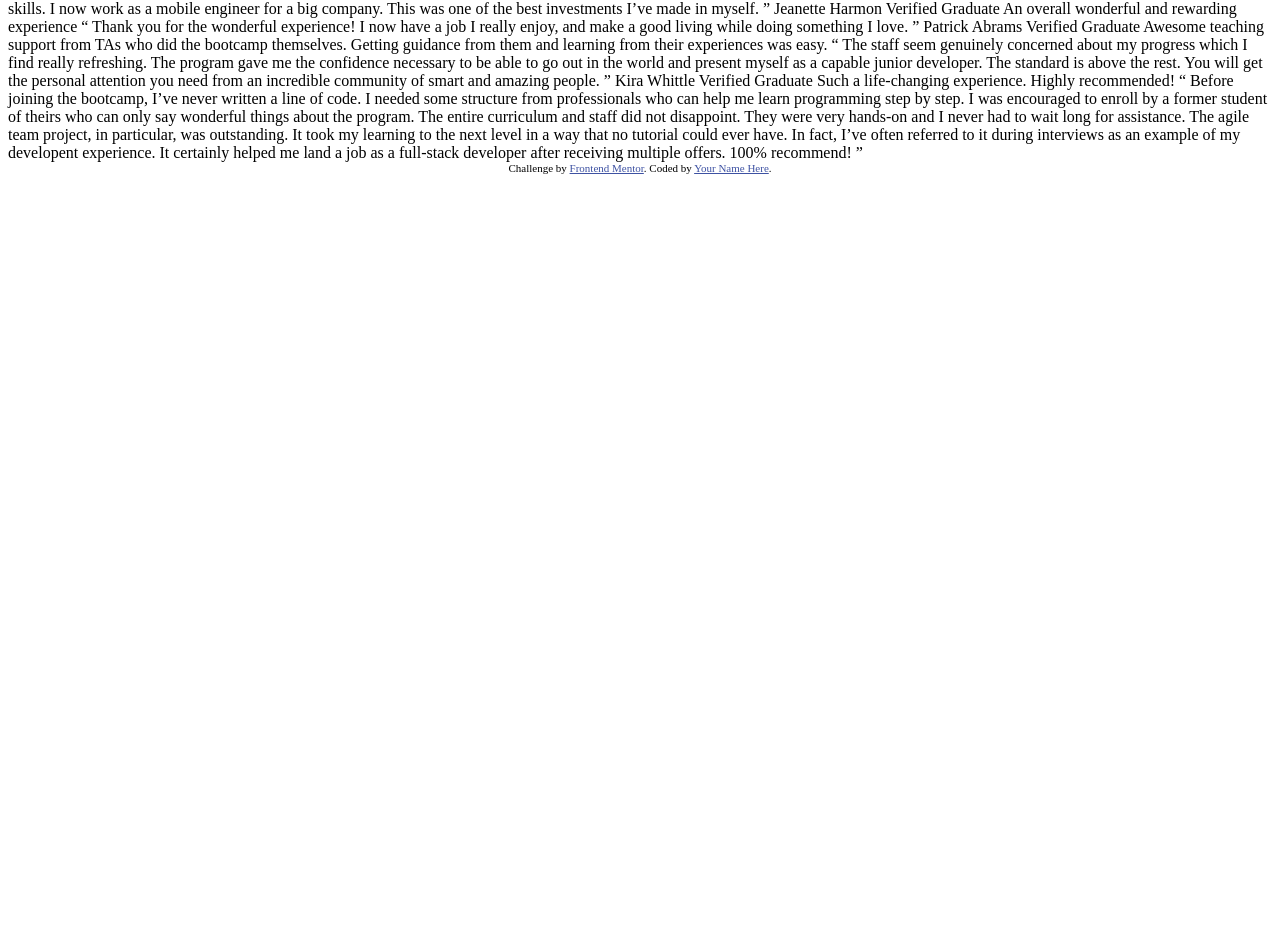
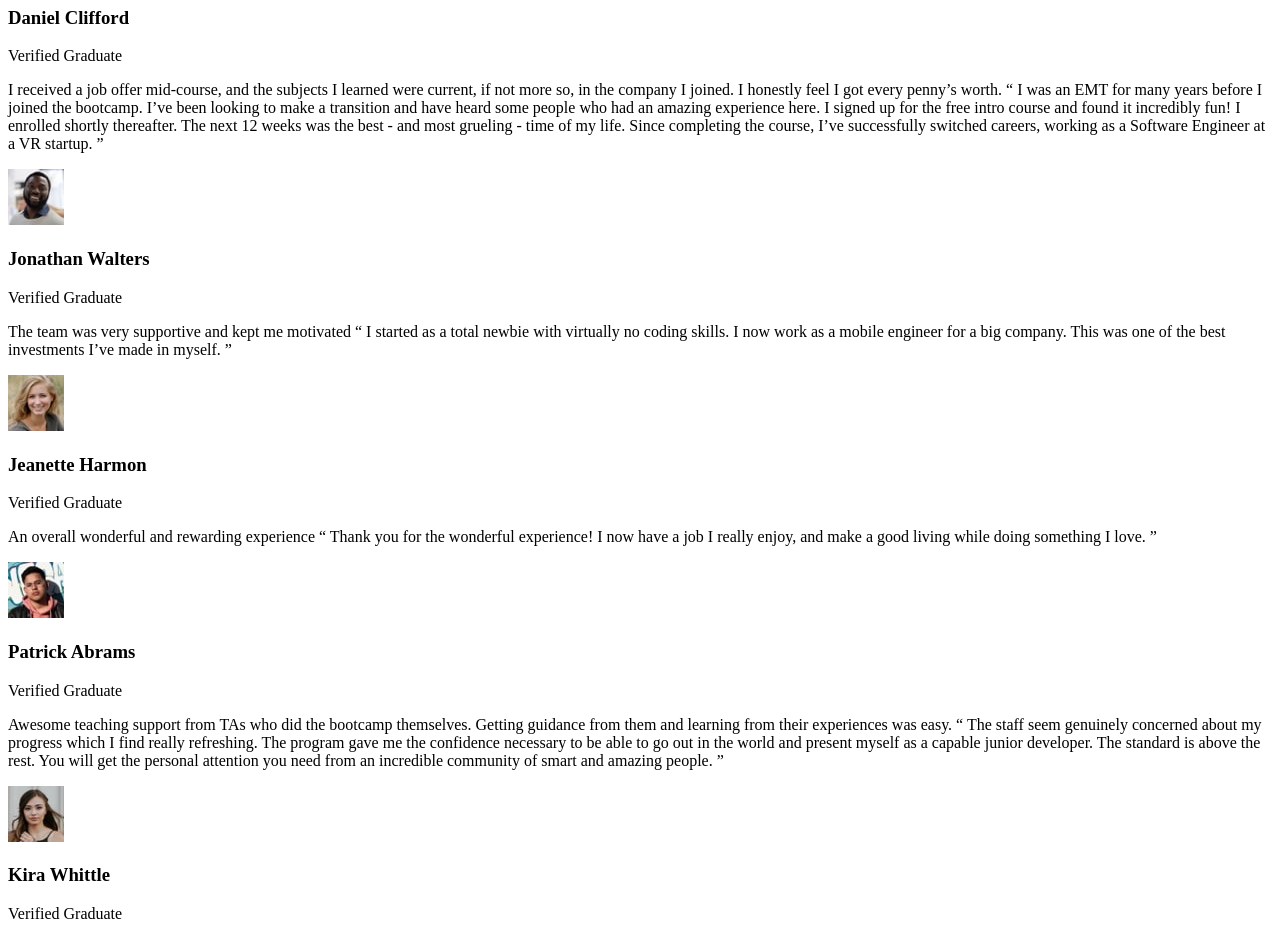
Before and after one commit to alpataseven/Grid-Challenge, a plain HTML site: page index.html in a window 1280 px wide. Shown: the part 80-1016 px from the top of the page. Before the commit the page ends 800 px from the top, so only its background shows below. Drawn offline with Linux system fonts and the light colour scheme.

Commit message:
html yapısı olusturuldu.

```diff
--- a/index.html
+++ b/index.html
@@ -1,63 +1,103 @@
 <!DOCTYPE html>
-<html lang="en">
+<html lang="tr">
+
 <head>
   <meta charset="UTF-8">
-  <meta name="viewport" content="width=device-width, initial-scale=1.0"> <!-- displays site properly based on user's device -->
+  <meta name="viewport" content="width=device-width, initial-scale=1.0">
+  <!-- displays site properly based on user's device -->
 
+  <link rel="stylesheet" href="/assest/style.css"> <!--CSS Link-->
+  <link rel="preconnect" href="https://fonts.googleapis.com"> <!--Fonts Link-->
+  <link rel="preconnect" href="https://fonts.gstatic.com" crossorigin>
+  <link href="https://fonts.googleapis.com/css2?family=Barlow+Semi+Condensed:wght@500;600&display=swap"
+    rel="stylesheet">
   <link rel="icon" type="image/png" sizes="32x32" href="./images/favicon-32x32.png">
 
-  <title>Frontend Mentor | [Challenge Name Here]</title>
+  <title>Grid Challenge</title>
 
-  <!-- Feel free to remove these styles or customise in your own stylesheet 👍 -->
   <style>
-    .attribution { font-size: 11px; text-align: center; }
-    .attribution a { color: hsl(228, 45%, 44%); }
+    .attribution {
+      font-size: 11px;
+      text-align: center;
+    }
+
+    .attribution a {
+      color: hsl(228, 45%, 44%);
+    }
   </style>
 </head>
+
 <body>
-  Daniel Clifford
-  Verified Graduate
 
-  I received a job offer mid-course, and the subjects I learned were current, if not more so,
+<div class="container">
+  <div class="card">
+    <header>
+      <img src="/images/image-daniel.jpg" alt="Daniel" class="card-img">
+      <div>
+        <h3>Daniel Clifford</h3>
+        <p>Verified Graduate</p>
+      </div>
+    </header>
+    <p> I received a job offer mid-course, and the subjects I learned were current, if not more so,
       in the company I joined. I honestly feel I got every penny’s worth.
 
       “ I was an EMT for many years before I joined the bootcamp. I’ve been looking to make a
       transition and have heard some people who had an amazing experience here. I signed up
       for the free intro course and found it incredibly fun! I enrolled shortly thereafter.
       The next 12 weeks was the best - and most grueling - time of my life. Since completing
-  the course, I’ve successfully switched careers, working as a Software Engineer at a VR startup. ”
-
-  Jonathan Walters
-  Verified Graduate
-
-  The team was very supportive and kept me motivated
+      the course, I’ve successfully switched careers, working as a Software Engineer at a VR startup. ”</p>
+  </div>
+  <div class="card">
+    <header>
+      <img src="/images/image-jonathan.jpg" alt="Jonathan" class="card-img">
+      <div>
+        <h3>Jonathan Walters</h3>
+        <p>Verified Graduate</p>
+      </div>
+    </header>
+    <p> The team was very supportive and kept me motivated
 
       “ I started as a total newbie with virtually no coding skills. I now work as a mobile engineer
-  for a big company. This was one of the best investments I’ve made in myself. ”
-
-  Jeanette Harmon
-  Verified Graduate
-
-  An overall wonderful and rewarding experience
+      for a big company. This was one of the best investments I’ve made in myself. ”</p>
+  </div>
+  <div class="card">
+    <header>
+      <img src="/images/image-jeanette.jpg" alt="Jeanette" class="card-img">
+      <div>
+        <h3>Jeanette Harmon</h3>
+        <p>Verified Graduate</p>
+      </div>
+    </header>
+    <p>An overall wonderful and rewarding experience
 
       “ Thank you for the wonderful experience! I now have a job I really enjoy, and make a good living
-  while doing something I love. ”
-
-  Patrick Abrams
-  Verified Graduate
-
-  Awesome teaching support from TAs who did the bootcamp themselves. Getting guidance from them and
+      while doing something I love. ”</p>
+  </div>
+  <div class="card">
+    <header>
+      <img src="/images/image-patrick.jpg" alt="Patrick" class="card-img">
+      <div>
+        <h3>Patrick Abrams</h3>
+        <p>Verified Graduate</p>
+      </div>
+    </header>
+    <p>Awesome teaching support from TAs who did the bootcamp themselves. Getting guidance from them and
       learning from their experiences was easy.
 
       “ The staff seem genuinely concerned about my progress which I find really refreshing. The program
       gave me the confidence necessary to be able to go out in the world and present myself as a capable
       junior developer. The standard is above the rest. You will get the personal attention you need from
-  an incredible community of smart and amazing people. ”
-
-  Kira Whittle
-  Verified Graduate
-
-  Such a life-changing experience. Highly recommended!
+      an incredible community of smart and amazing people. ”</p>
+  </div>
+  <div class="card">
+    <header>
+      <img src="/images/image-kira.jpg" alt="Kira" class="card-img">
+      <div>
+        <h3>Kira Whittle</h3>
+        <p>Verified Graduate</p>
+      </div>
+    </header>
+    <p> Such a life-changing experience. Highly recommended!
 
       “ Before joining the bootcamp, I’ve never written a line of code. I needed some structure from
       professionals who can help me learn programming step by step. I was encouraged to enroll by a former
@@ -66,11 +106,45 @@
       project, in particular, was outstanding. It took my learning to the next level in a way that no tutorial
       could ever have. In fact, I’ve often referred to it during interviews as an example of my developent
       experience. It certainly helped me land a job as a full-stack developer after receiving multiple offers.
-  100% recommend! ”
+      100% recommend! ”</p>
+  </div>
+</div>
+
+
+
+
+
+
+
+
+
+
+
+
+
+
+
+
+
+
+
+
+
+
+
+
+
+
+
+
+
+
+
 
   <div class="attribution">
     Challenge by <a href="https://www.frontendmentor.io?ref=challenge" target="_blank">Frontend Mentor</a>.
-    Coded by <a href="#">Your Name Here</a>.
+    Coded by <a href="https://github.com/alpataseven">Alperen ATASEVEN</a>.
   </div>
 </body>
+
 </html>
```
Lines whose indentation alone changed are shown as unchanged.
